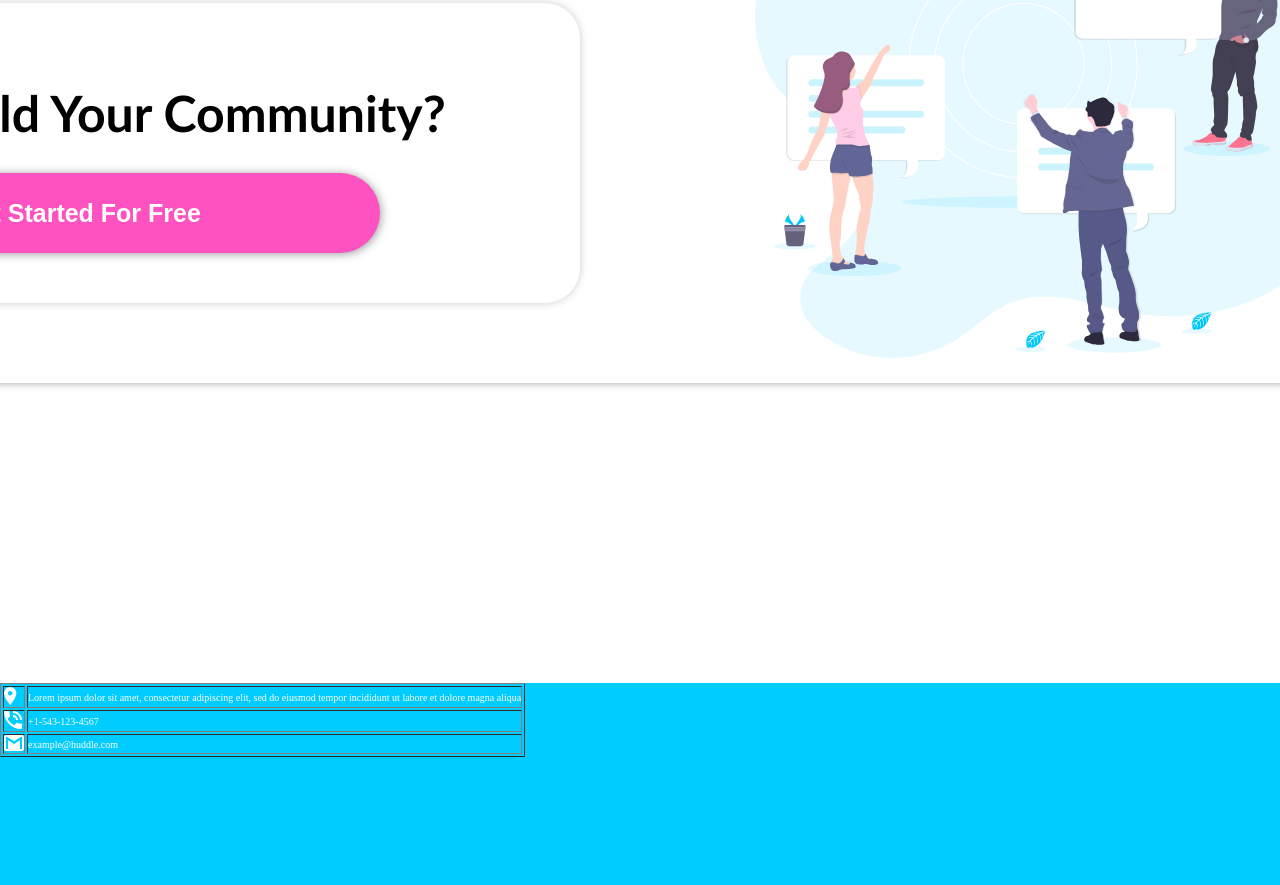
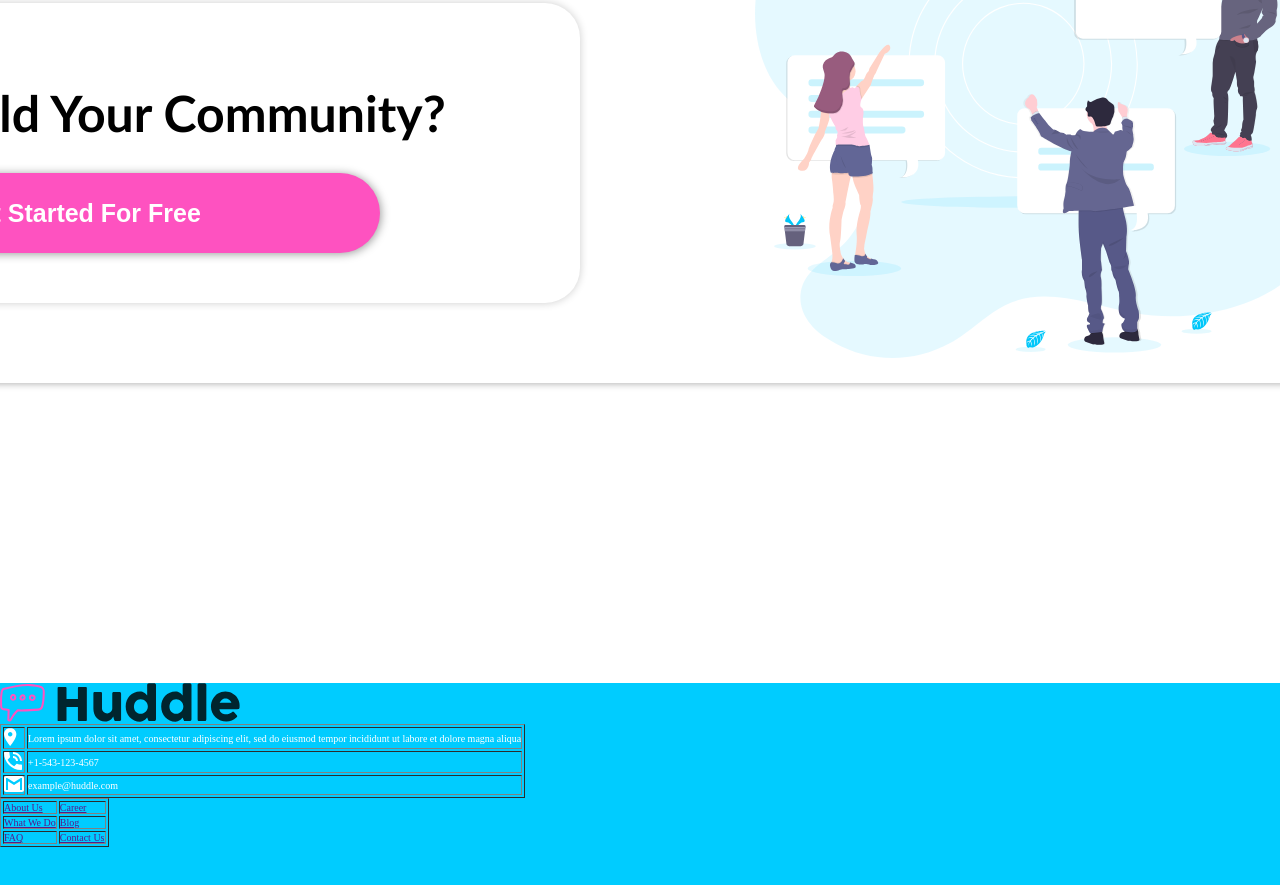
Before and after one commit to PedroThalesSP/Huddle-Community, a plain HTML site: page index.html in a window 1280 px wide. Shown: the part 2197-3082 px from the top of the page. Drawn offline with Linux system fonts and the light colour scheme.

Commit message:
footer v2

```diff
--- a/index.html
+++ b/index.html
@@ -133,12 +133,8 @@
     </main>
 
   <footer>
+        <img src="/images/logo.svg" alt="logo">
 
-        <div class="text_one">
-
-          <!-- <img src="/images/logo.svg" alt="logo"> -->
-
-        </div>
 
         <table border="1">
           <tr>
@@ -154,14 +150,20 @@
           </tr>
         </table>
 
-        <!-- <div class="text_two">
-          <a href="">About Us </a>
-          <a href="">What We Do </a>
-          <a href="">FAQ </a>
-          <a href="">Career</a>
-          <a href="">Blog</a>
-          <a href="">Contact Us</a>
-        </div> -->
+        <table border="1">
+          <tr>
+            <td><a href="">About Us </a></td>
+            <td><a href="">Career</a></td>
+          </tr>
+          <tr>
+            <td><a href="">What We Do </a></td>
+            <td> <a href="">Blog</a></td>
+          </tr>
+          <tr>
+            <td> <a href="">FAQ </a></td>
+            <td> <a href="">Contact Us</a></td>
+          </tr>
+        </table>
 
     <!-- &copy; Copyright 2018 Huddle. All rights reserved.
 
@@ -169,6 +171,8 @@
       Challenge by <a href="https://www.frontendmentor.io?ref=challenge" target="_blank">Frontend Mentor</a>.
       Coded by <a href="https://github.com/PedroThalesSP">Pedro Thales Sousa Pereira</a>.
     </p> -->
+
+
   </footer>
 
 </body>
```
